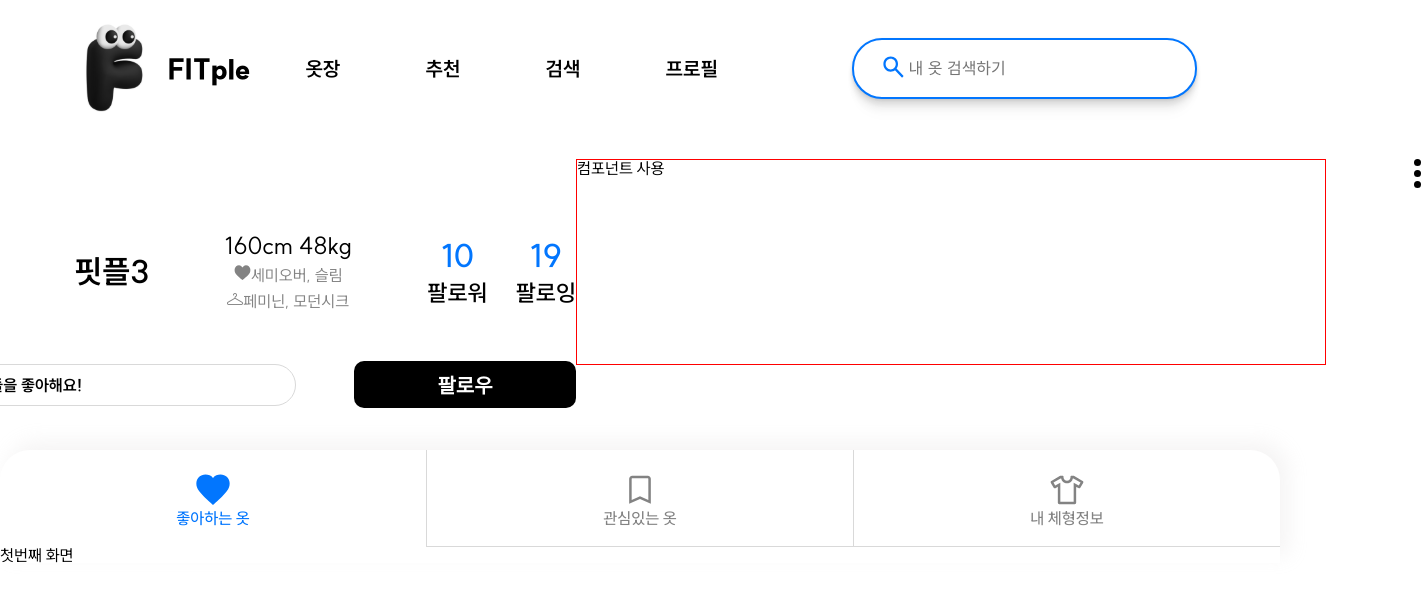
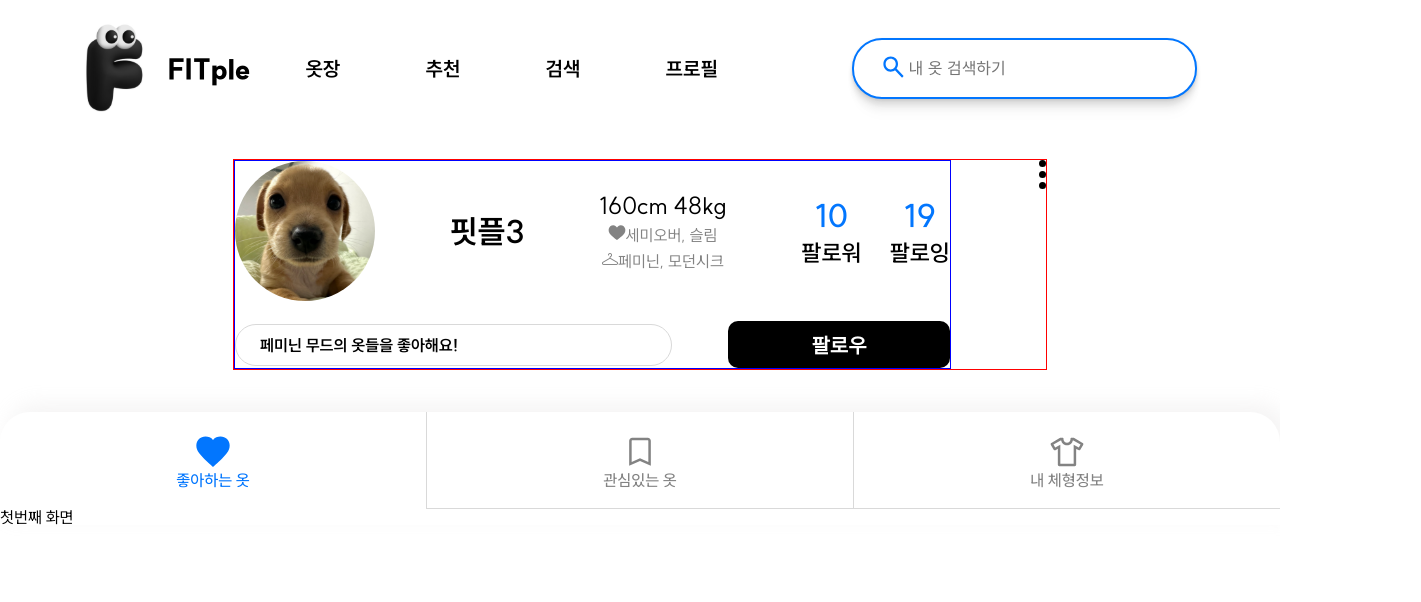
Before and after one commit to soieyans/Frontend, a React (Vite) app in the folder FITple-Frontend/: page /profile in a window 1280 px wide. Shown: the top 602 px of the page, 1421 px wide, since content can reach past the window. Built offline with nearby package versions, Linux system fonts and the light colour scheme; a web font is replaced by a local one.

Commit message:
refactor: infom 컴포넌트 margin삭제후 페이지 내에 margin추가

```diff
--- a/FITple-Frontend/src/components/Infom/Infom.style.js
+++ b/FITple-Frontend/src/components/Infom/Infom.style.js
@@ -1,8 +1,9 @@
 import styled from "styled-components";
 
 // 수영 : width 100% -> width 717px으로 수정하고 padding제거했습니다!
+// 컴포넌트에서 margin삭제하고 informWarp에 마진추가하였습니다
 export const Container = styled.div`
-  margin-top: 42px;
+  border: 1px solid blue;
   position: relative;
   box-sizing: border-box;
   width: 717px;
--- a/FITple-Frontend/src/pages/ProfilePage/ProfilePage.jsx
+++ b/FITple-Frontend/src/pages/ProfilePage/ProfilePage.jsx
@@ -43,7 +43,6 @@ const ProfilePage = () => {
         <ProfileBox>
           {/* 컴포넌트 사용 */}
           <Infom />
-          <Box>컴포넌트 사용</Box>
           {/* 옵션 버튼 */}
           <OptionBtn onClick={() => showOptionBox()}>
             <img src={OptionIcon} />
--- a/FITple-Frontend/src/pages/ProfilePage/ProfilePage.style.js
+++ b/FITple-Frontend/src/pages/ProfilePage/ProfilePage.style.js
@@ -7,6 +7,7 @@ export const ProfileContainer = styled.div`
 export const ProfileBox = styled.div`
   display: flex;
   position: relative;
+  border: 1px solid red;
 `;
 export const ClothContainer = styled.div`
   box-shadow: 8px -8px 20px 0px #c9c7c730;
--- a/FITple-Frontend/src/pages/RecomUserFeedPage/RecomUserFeedPage.style.js
+++ b/FITple-Frontend/src/pages/RecomUserFeedPage/RecomUserFeedPage.style.js
@@ -29,6 +29,7 @@ export const SubWrap = styled.div`
 export const InformWrap = styled.div`
   display: flex;
   justify-content: center;
+  margin-top: 42px;
 `;
 
 export const IndividualWrap = styled.div`
```
